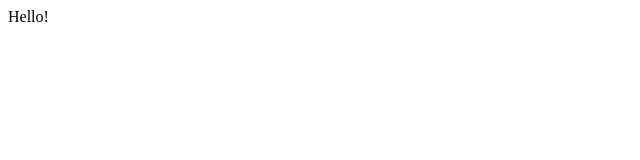
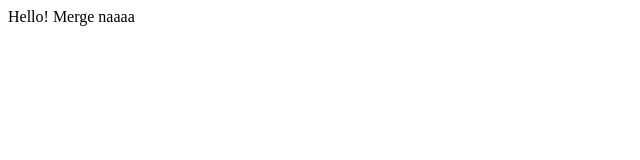
Before and after one commit to KXAZTHRA/WVSU, a plain HTML site: page web/index.html in a window 1280 px wide. Shown: the whole page, without its empty margins (0-640 px from the left). Drawn offline with Linux system fonts and the light colour scheme.

Commit message:
Update index.html

```diff
--- a/web/index.html
+++ b/web/index.html
@@ -7,5 +7,6 @@
 </head>
 <body>
     Hello!
+    Merge naaaa
 </body>
 </html>
```
